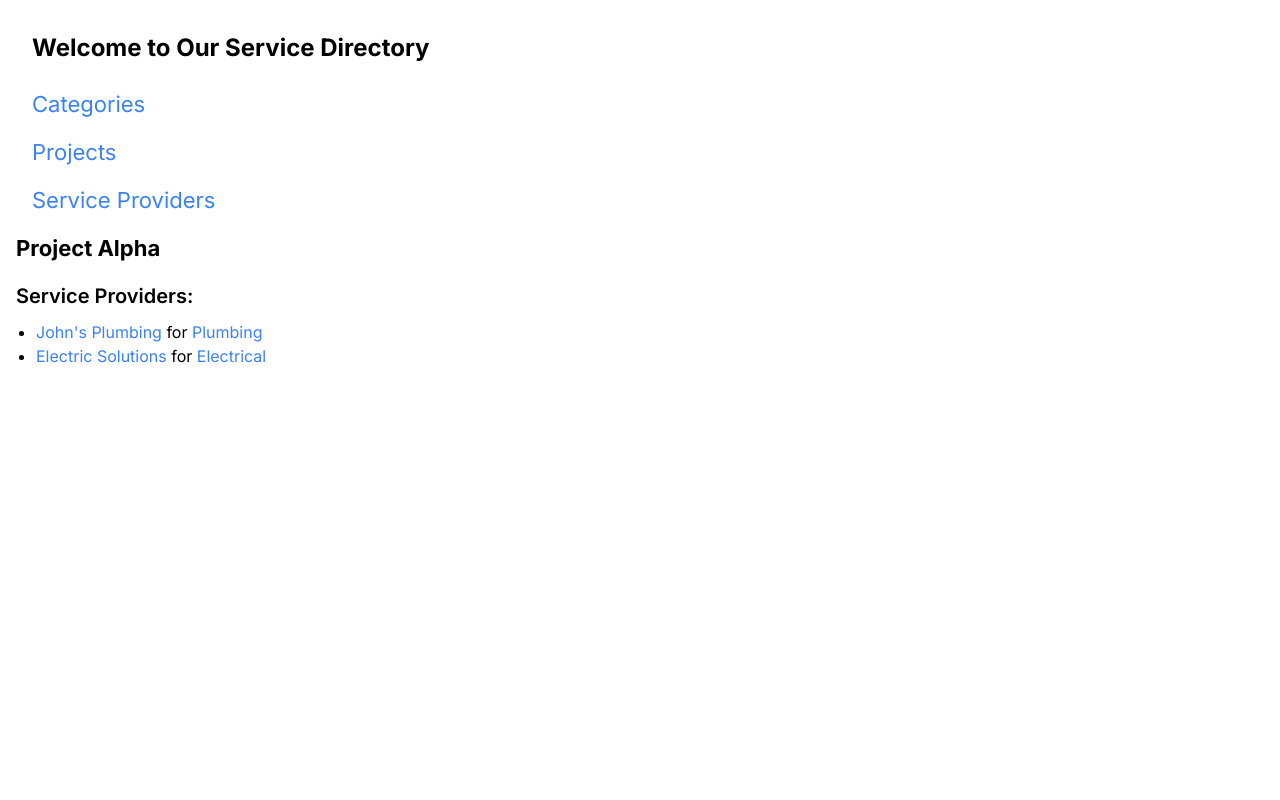
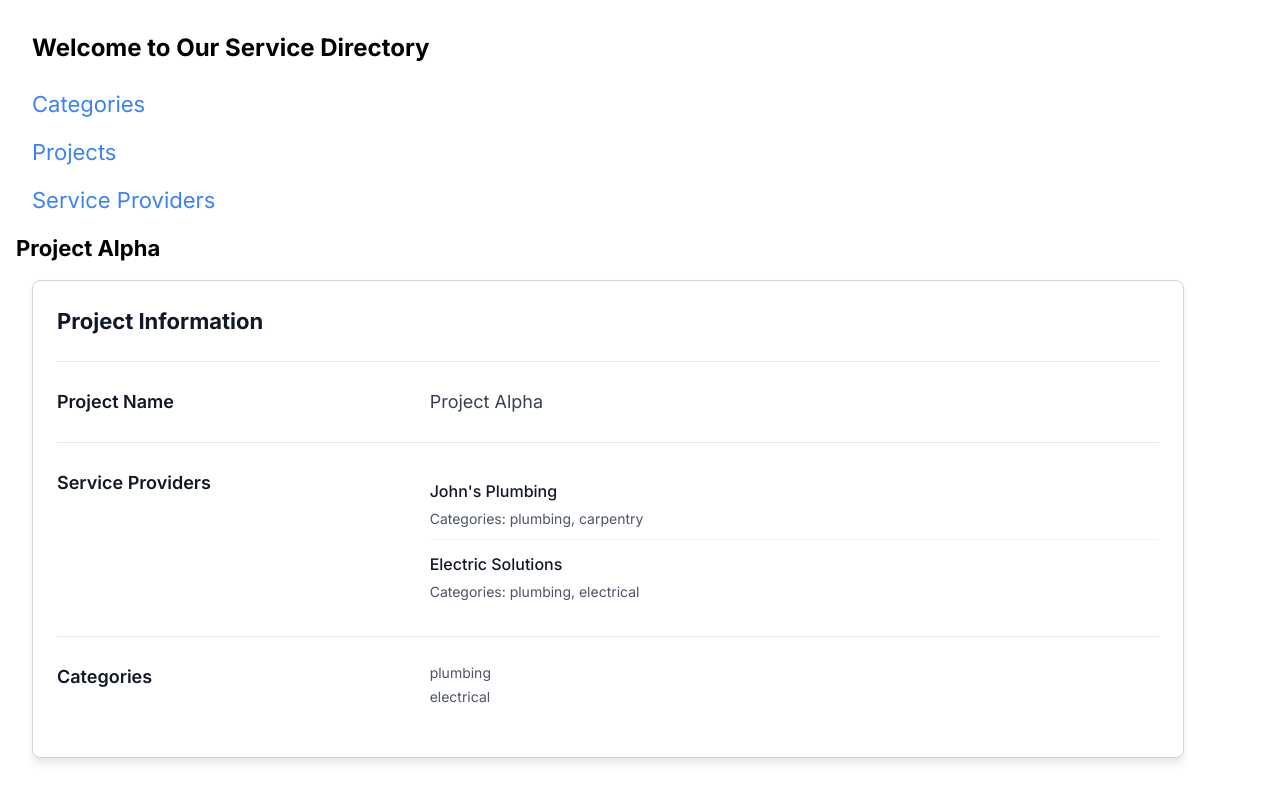
Before and after one commit to RobinNagpal/ChainedAssets, a Next.js app: page /projects/proj1 in a window 1280 px wide. Built offline with nearby package versions, Linux system fonts and the light colour scheme; a web font is replaced by a local one.

Commit message:
added styles for project list and details

```diff
--- a/src/app/projects/[id]/page.tsx
+++ b/src/app/projects/[id]/page.tsx
@@ -1,9 +1,7 @@
 // app/projects/[id]/page.js
 import TempNav from '@/components/TempNav'
-import Link from 'next/link'
 import { projects } from '../../data/projects'
-import { serviceProviders } from '../../data/serviceProviders'
-import { categories } from '../../data/categories'
+import ProjectDetails from '@/components/ProjectDetails'
 
 export default function ProjectPage({ params }: { params: { id: string } }) {
   const { id } = params
@@ -17,31 +15,10 @@ export default function ProjectPage({ params }: { params: { id: string } }) {
     <div className="p-4">
       <TempNav />
       <h1 className="mb-4 text-2xl font-bold">{project.name}</h1>
-      <h2 className="mb-2 text-xl font-semibold">Service Providers:</h2>
-      <ul className="list-disc pl-5">
-        {project.serviceProviders.map((sp) => {
-          const provider = serviceProviders.find((p) => p.id === sp.providerId)
-          const category = categories.find((c) => c.id === sp.category)
-
-          return (
-            <li key={sp.providerId}>
-              <Link
-                href={`/service-providers/${sp.providerId}`}
-                className="text-blue-500 hover:underline"
-              >
-                {provider ? provider.name : sp.providerId}
-              </Link>{' '}
-              for{' '}
-              <Link
-                href={`/categories/${sp.category}`}
-                className="text-blue-500 hover:underline"
-              >
-                {category ? category.name : sp.category}
-              </Link>
-            </li>
-          )
-        })}
-      </ul>
+      <ProjectDetails
+        projectId={project.id}
+        projectName={project.name}
+      ></ProjectDetails>
     </div>
   )
 }
--- a/src/app/projects/page.tsx
+++ b/src/app/projects/page.tsx
@@ -2,24 +2,14 @@
 import TempNav from '@/components/TempNav'
 import Link from 'next/link'
 import { projects } from '../data/projects'
+import ProjectList from '@/components/ProjectList'
 
 export default function ProjectsPage() {
   return (
     <div className="p-4">
       <TempNav />
       <h1 className="mb-4 text-2xl font-bold">Projects</h1>
-      <ul className="list-disc pl-5">
-        {projects.map((project) => (
-          <li key={project.id}>
-            <Link
-              href={`/projects/${project.id}`}
-              className="text-blue-500 hover:underline"
-            >
-              {project.name}
-            </Link>
-          </li>
-        ))}
-      </ul>
+      <ProjectList></ProjectList>
     </div>
   )
 }
--- /dev/null
+++ b/src/components/ProjectDetails.tsx
@@ -0,0 +1,75 @@
+import { serviceProviders } from '@/app/data/serviceProviders'
+import { projects } from '@/app/data/projects'
+
+interface ExampleProps {
+  projectId: string
+  projectName: string
+}
+
+export default function Example({ projectId, projectName }: ExampleProps) {
+  // Find the current project based on projectId
+  const currentProject = projects.find((project) => project.id === projectId)
+
+  // Filter service providers associated with this project
+  const projectServiceProviders = serviceProviders.filter((provider) =>
+    provider.projects.some((p) => p.projects.includes(projectId)),
+  )
+
+  return (
+    <div className="m-4 max-w-6xl rounded-lg border border-gray-300 bg-white p-6 shadow-md">
+      <div className="mb-6 px-4 sm:px-0">
+        <h3 className="text-2xl font-bold text-gray-900">
+          Project Information
+        </h3>
+      </div>
+      <div className="border-t border-gray-200">
+        <dl className="divide-y divide-gray-200">
+          <div className="px-4 py-6 sm:grid sm:grid-cols-3 sm:gap-4 sm:px-0">
+            <dt className="text-lg font-semibold text-gray-900">
+              Project Name
+            </dt>
+            <dd className="mt-1 text-lg text-gray-700 sm:col-span-2 sm:mt-0">
+              {projectName}
+            </dd>
+          </div>
+
+          <div className="px-4 py-6 sm:grid sm:grid-cols-3 sm:gap-4 sm:px-0">
+            <dt className="text-lg font-semibold text-gray-900">
+              Service Providers
+            </dt>
+            <dd className="mt-1 text-lg text-gray-700 sm:col-span-2 sm:mt-0">
+              <ul role="list" className="divide-y divide-gray-100">
+                {projectServiceProviders.map((provider) => (
+                  <li key={provider.id} className="flex items-start gap-4 py-2">
+                    <div className="flex flex-col">
+                      <span className="text-base font-medium text-gray-900">
+                        {provider.name}
+                      </span>
+                      <span className="text-sm text-gray-600">
+                        Categories: {provider.categories.join(', ')}
+                      </span>
+                    </div>
+                  </li>
+                ))}
+              </ul>
+            </dd>
+          </div>
+
+          <div className="px-4 py-6 sm:grid sm:grid-cols-3 sm:gap-4 sm:px-0">
+            <dt className="text-lg font-semibold text-gray-900">Categories</dt>
+            <dd className="mt-1 text-lg text-gray-700 sm:col-span-2 sm:mt-0">
+              {currentProject?.serviceProviders.map((serviceProvider) => (
+                <span
+                  key={serviceProvider.providerId}
+                  className="block text-sm text-gray-600"
+                >
+                  {serviceProvider.category}
+                </span>
+              ))}
+            </dd>
+          </div>
+        </dl>
+      </div>
+    </div>
+  )
+}
--- /dev/null
+++ b/src/components/ProjectList.tsx
@@ -0,0 +1,55 @@
+import { projects } from '@/app/data/projects'
+import { serviceProviders } from '@/app/data/serviceProviders'
+import Link from 'next/link'
+
+export default function Example() {
+  return (
+    <div className="m-4 w-full max-w-6xl rounded-lg border border-gray-300 bg-white p-6 shadow-md">
+      <ul role="list" className="w-full divide-y divide-gray-200">
+        {projects.map((project) => (
+          <li
+            key={project.id}
+            className="flex items-start justify-between gap-x-6 py-5"
+          >
+            <div className="min-w-0">
+              <Link
+                href={`/projects/${project.id}`}
+                className="text-blue-600 hover:underline"
+              >
+                <p className="text-xl font-bold text-gray-900">
+                  {project.name}
+                </p>
+              </Link>
+            </div>
+
+            {/* Right-aligned Service Providers */}
+            <div className="flex w-full flex-col items-end text-right sm:w-auto">
+              <h4 className="py-2 text-lg font-semibold text-gray-900">
+                Service Providers
+              </h4>
+              <ul
+                role="list"
+                className="w-full divide-y divide-gray-100 sm:w-auto"
+              >
+                {project.serviceProviders.map((serviceProviderRef) => {
+                  // Find the corresponding service provider by providerId
+                  const matchingProvider = serviceProviders.find(
+                    (sp) => sp.id === serviceProviderRef.providerId,
+                  )
+
+                  return (
+                    <li key={serviceProviderRef.providerId} className="py-2">
+                      <p className="text-base font-medium text-gray-800">
+                        {matchingProvider?.name}
+                      </p>
+                    </li>
+                  )
+                })}
+              </ul>
+            </div>
+          </li>
+        ))}
+      </ul>
+    </div>
+  )
+}
```
